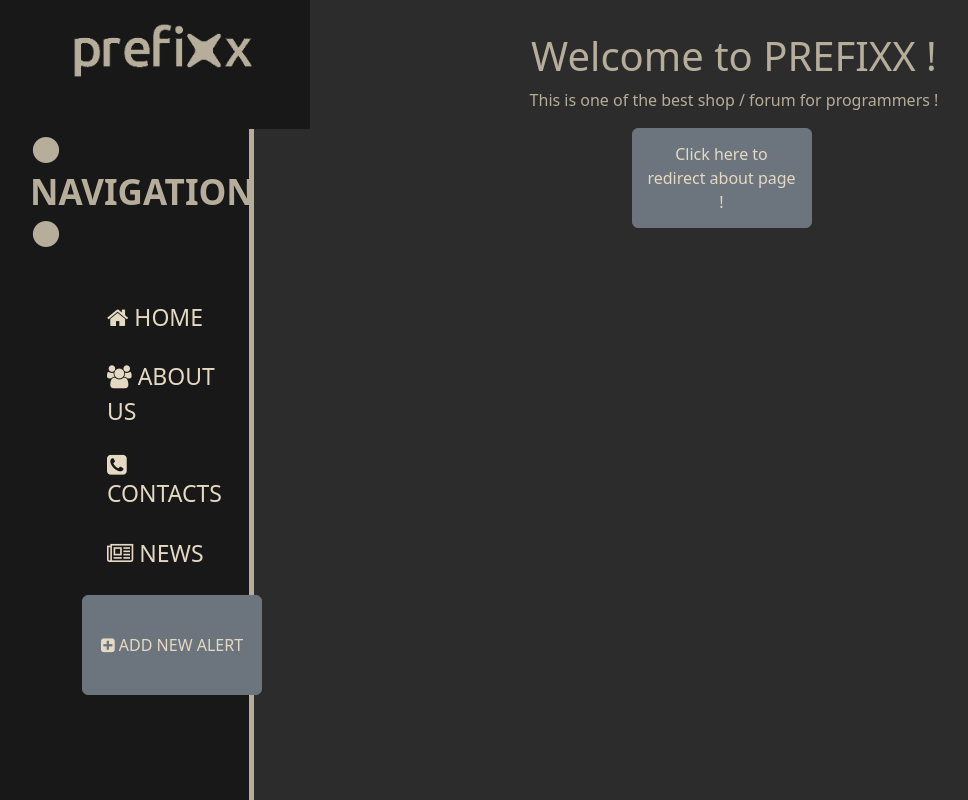
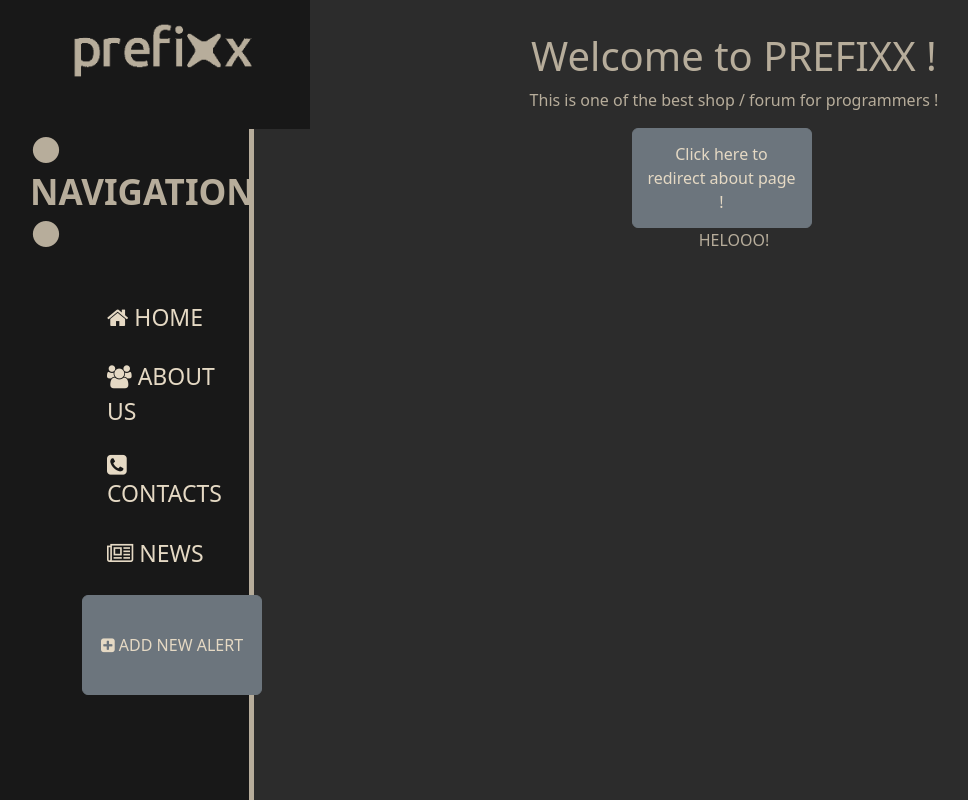
Before and after one commit to ecstasyqc/PREFIXX, a Django app: page / in a window 1280 px wide. Shown: the whole page, without its empty margins (2-970 px from the left). Run offline with Django 4.2, Linux system fonts and the light colour scheme.

Commit message:
CHANGE COMMIT <^-^>

```diff
--- a/EcstasyPtProjectDJ/mainapplication/templates/mainapplication/main_page.html
+++ b/EcstasyPtProjectDJ/mainapplication/templates/mainapplication/main_page.html
@@ -9,5 +9,6 @@
         <h1>Welcome to PREFIXX !</h1>
         <p>This is one of the best shop / forum for programmers !</p>
         <a href="{% url 'about'%}"><button class="btn btn-secondary">Click here to redirect about page !</button></a>
+        <p>HELOOO!</p>
     </div>
 {% endblock %}
```
